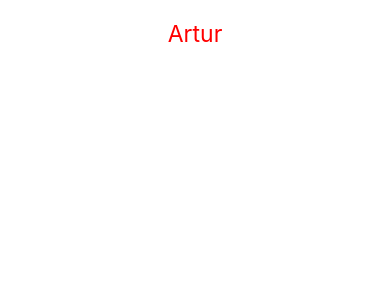
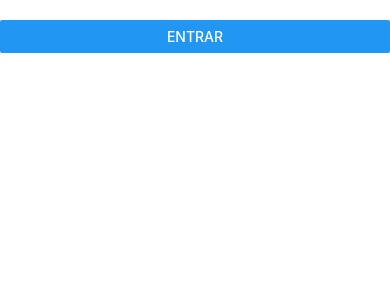
Before and after one commit to artodeschini/myReactNaticeApp, a React Native app: screen / in a window 390 px wide. Shown: the top 300 px of the page. Built offline with nearby package versions, Linux system fonts and the light colour scheme.

Commit message:
primeiro botao com acao

```diff
--- a/App.js
+++ b/App.js
@@ -1,5 +1,5 @@
 import React, { Component } from "react";
-import { View, Text, Image } from 'react-native'
+import { View, Text, Button } from 'react-native'
 
 
 class App extends Component {
@@ -7,15 +7,24 @@ class App extends Component {
   constructor(props) {
     super(props);
     this.state = {
-      name: 'Artur'
+      nome: ''
     };
+
+    this.entrar = this.entrar.bind(this);
+  }
+
+  entrar(argumento) {
+    this.setState({
+      nome: argumento
+    })
   }
 
   render(){
     return(
       <View style={{ marginTop: 20 }} >
+        <Button title="Entrar" onPress={() => this.entrar('Artur Todeschini Crestani')}></Button>
         <Text style={{ fontSize: 23, color: 'red', textAlign: 'center'}}>
-          {this.state.name}</Text>
+          {this.state.nome}</Text>
       </View>
     );
   }
```
